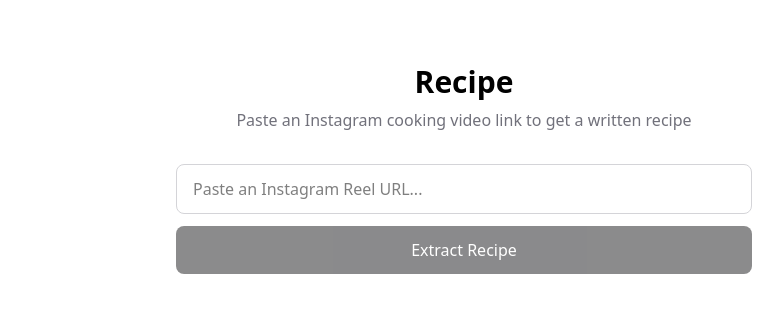
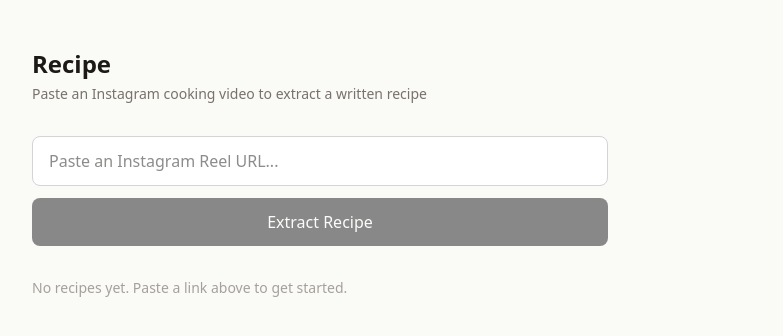
Before and after one commit to carldjapardi/recipe, a Next.js app: page / in a window 1280 px wide. Shown: the top 336 px of the page, without its empty margins (176-959 px from the left). Built offline with nearby package versions, Linux system fonts and the light colour scheme.

Commit message:
changed color scheme and style, applying grid view

```diff
--- a/src/app/globals.css
+++ b/src/app/globals.css
@@ -3,4 +3,13 @@
 @theme inline {
   --font-sans: var(--font-geist-sans);
   --font-mono: var(--font-geist-mono);
+  --color-amber-50: #fffbeb;
+  --color-amber-100: #fef3c7;
+  --color-amber-600: #d97706;
+  --color-amber-700: #b45309;
 }
+
+body {
+  background: #fafaf7;
+  color: #1c1917;
+}
--- a/src/app/page.tsx
+++ b/src/app/page.tsx
@@ -3,19 +3,19 @@
 import { useState } from "react";
 import { UrlInput } from "@/components/url-input";
 import { RecipeCard } from "@/components/recipe-card";
-import { Recipe } from "@/types/recipe";
-
-type State =
-  | { status: "idle" }
-  | { status: "loading" }
-  | { status: "success"; recipe: Recipe }
-  | { status: "error"; message: string };
+import { RecipeDetail } from "@/components/recipe-detail";
+import { SavedRecipe } from "@/types/recipe";
 
 export default function Home() {
-  const [state, setState] = useState<State>({ status: "idle" });
+  const [recipes, setRecipes] = useState<SavedRecipe[]>([]);
+  const [selectedId, setSelectedId] = useState<string | null>(null);
+  const [loading, setLoading] = useState(false);
+  const [error, setError] = useState<string | null>(null);
 
   async function handleSubmit(url: string) {
-    setState({ status: "loading" });
+    setLoading(true);
+    setError(null);
+    setSelectedId(null);
 
     try {
       const res = await fetch("/api/extract", {
@@ -27,44 +27,79 @@
       const data = await res.json();
 
       if (!res.ok) {
-        setState({ status: "error", message: data.error || "Request failed" });
+        setError(data.error || "Request failed");
         return;
       }
 
-      setState({ status: "success", recipe: data });
+      const saved: SavedRecipe = {
+        ...data,
+        id: crypto.randomUUID(),
+        sourceUrl: url,
+      };
+      setRecipes((prev) => [saved, ...prev]);
     } catch {
-      setState({ status: "error", message: "Failed to connect to server" });
+      setError("Failed to connect to server");
+    } finally {
+      setLoading(false);
     }
   }
 
+  const selected = recipes.find((r) => r.id === selectedId) ?? null;
+
   return (
-    <div className="flex min-h-screen flex-col items-center px-4 py-16">
-      <div className="mb-8 text-center">
-        <h1 className="text-3xl font-bold">Recipe</h1>
-        <p className="mt-2 text-zinc-500 dark:text-zinc-400">
-          Paste an Instagram cooking video link to get a written recipe
+    <div className="mx-auto min-h-screen max-w-4xl px-4 py-12">
+      <div className="mb-8">
+        <h1 className="text-2xl font-bold text-stone-900">Recipe</h1>
+        <p className="mt-1 text-sm text-stone-500">
+          Paste an Instagram cooking video to extract a written recipe
         </p>
       </div>
 
-      <UrlInput onSubmit={handleSubmit} loading={state.status === "loading"} />
+      <UrlInput onSubmit={handleSubmit} loading={loading} />
 
-      <div className="mt-8 w-full max-w-xl">
-        {state.status === "loading" && (
-          <div className="flex flex-col items-center gap-3 py-12">
-            <div className="h-8 w-8 animate-spin rounded-full border-2 border-zinc-300 border-t-zinc-900 dark:border-zinc-700 dark:border-t-zinc-100" />
-            <p className="text-sm text-zinc-500">
+      {loading && (
+        <div className="mt-8 flex items-center gap-3">
+          <div className="h-5 w-5 animate-spin rounded-full border-2 border-stone-200 border-t-amber-600" />
+          <p className="text-sm text-stone-500">
             Downloading video and extracting recipe...
           </p>
         </div>
       )}
 
-        {state.status === "error" && (
-          <div className="rounded-lg border border-red-200 bg-red-50 px-4 py-3 text-red-700 dark:border-red-900 dark:bg-red-950 dark:text-red-400">
-            {state.message}
+      {error && (
+        <div className="mt-4 rounded-lg border border-red-200 bg-red-50 px-4 py-2.5 text-sm text-red-600">
+          {error}
         </div>
       )}
 
-        {state.status === "success" && <RecipeCard recipe={state.recipe} />}
+      <div className="mt-8">
+        {selected ? (
+          <RecipeDetail
+            recipe={selected}
+            onBack={() => setSelectedId(null)}
+          />
+        ) : recipes.length > 0 ? (
+          <>
+            <h2 className="mb-4 text-sm font-medium text-stone-400 uppercase tracking-wide">
+              Saved Recipes ({recipes.length})
+            </h2>
+            <div className="grid gap-4 sm:grid-cols-2">
+              {recipes.map((r) => (
+                <RecipeCard
+                  key={r.id}
+                  recipe={r}
+                  onClick={() => setSelectedId(r.id)}
+                />
+              ))}
+            </div>
+          </>
+        ) : (
+          !loading && (
+            <p className="text-sm text-stone-400">
+              No recipes yet. Paste a link above to get started.
+            </p>
+          )
+        )}
       </div>
     </div>
   );
--- a/src/components/recipe-card.tsx
+++ b/src/components/recipe-card.tsx
@@ -1,38 +1,41 @@
-import { Recipe } from "@/types/recipe";
+import { SavedRecipe } from "@/types/recipe";
 
-export function RecipeCard({ recipe }: { recipe: Recipe }) {
+export function RecipeCard({
+  recipe,
+  onClick,
+}: {
+  recipe: SavedRecipe;
+  onClick: () => void;
+}) {
   return (
-    <div className="w-full max-w-xl space-y-6 rounded-xl border border-zinc-200 bg-white p-6 dark:border-zinc-800 dark:bg-zinc-900">
-      <div>
-        <h2 className="text-2xl font-bold">{recipe.title}</h2>
-        <p className="mt-1 text-zinc-600 dark:text-zinc-400">
-          {recipe.description}
-        </p>
+    <button
+      onClick={onClick}
+      className="w-full cursor-pointer rounded-xl border border-stone-200 bg-white p-5 text-left transition hover:border-amber-300 hover:shadow-md"
+    >
+      <h3 className="text-base font-semibold text-stone-900 leading-snug">
+        {recipe.title}
+      </h3>
+      <p className="mt-1 text-xs text-stone-500 line-clamp-2">
+        {recipe.description}
+      </p>
+      <div className="mt-3 flex flex-wrap gap-2">
+        <Tag label={recipe.cookTime || "N/A"} icon="🕐" />
+        <Tag label={`${recipe.ingredients.length} ingredients`} icon="🥘" />
+        <Tag label={`${recipe.servings} servings`} icon="🍽" />
+        <Tag label={`${recipe.steps.length} steps`} icon="📋" />
       </div>
-
-      <div className="flex gap-4 text-sm text-zinc-500 dark:text-zinc-400">
-        {recipe.servings && <span>Servings: {recipe.servings}</span>}
-        {recipe.prepTime && <span>Prep: {recipe.prepTime}</span>}
-        {recipe.cookTime && <span>Cook: {recipe.cookTime}</span>}
-      </div>
-
-      <div>
-        <h3 className="mb-2 text-lg font-semibold">Ingredients</h3>
-        <ul className="list-inside list-disc space-y-1 text-zinc-700 dark:text-zinc-300">
-          {recipe.ingredients.map((item, i) => (
-            <li key={i}>{item}</li>
-          ))}
-        </ul>
-      </div>
-
-      <div>
-        <h3 className="mb-2 text-lg font-semibold">Steps</h3>
-        <ol className="list-inside list-decimal space-y-2 text-zinc-700 dark:text-zinc-300">
-          {recipe.steps.map((step, i) => (
-            <li key={i}>{step}</li>
-          ))}
-        </ol>
-      </div>
-    </div>
+      <p className="mt-3 truncate text-xs text-amber-600 hover:underline">
+        {recipe.sourceUrl}
+      </p>
+    </button>
   );
 }
+
+function Tag({ label, icon }: { label: string; icon: string }) {
+  return (
+    <span className="inline-flex items-center gap-1 rounded-full bg-stone-100 px-2.5 py-0.5 text-xs text-stone-600">
+      <span>{icon}</span>
+      {label}
+    </span>
+  );
+}
```
Lines whose indentation alone changed are shown as unchanged.
